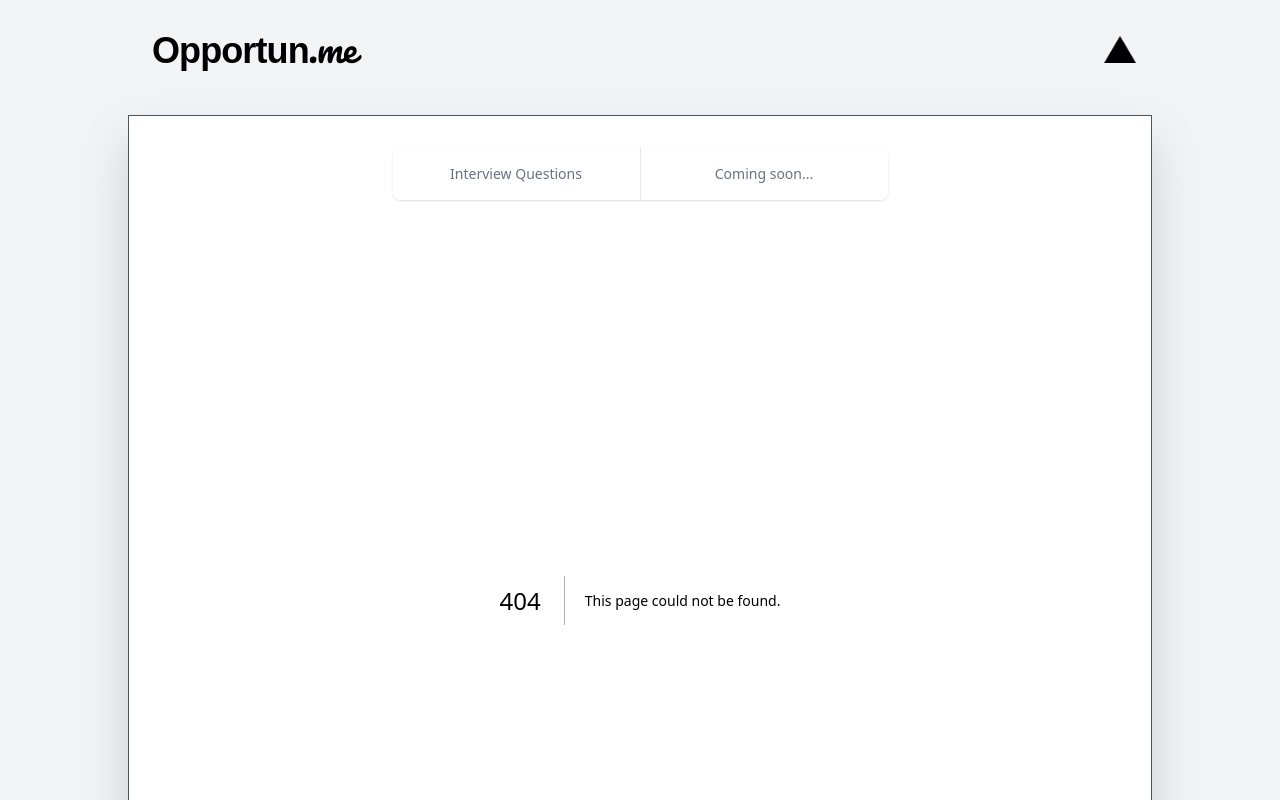
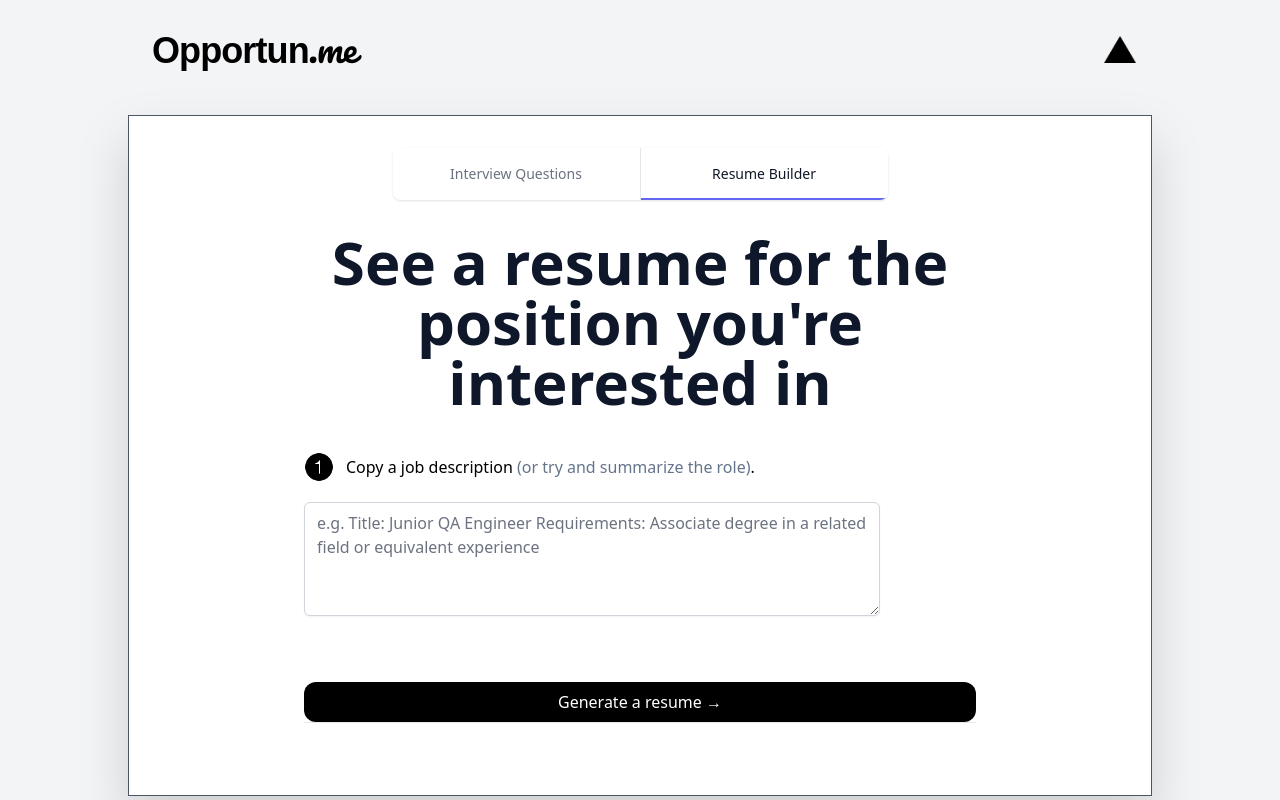
Before and after one commit to pramser/opportunme, a Next.js app: page /resume in a window 1280 px wide. Before the commit this address had no page. Shown: the top 800 px of the page. Built offline with nearby package versions, Linux system fonts and the light colour scheme; a web font is replaced by a local one.

Commit message:
Simple resume feature for generating basic info on the job you like

```diff
--- a/src/components/PageTabs.tsx
+++ b/src/components/PageTabs.tsx
@@ -12,6 +12,10 @@ function classNames(...classes: any) {
 export default function PageTabs({ tabs }: { tabs: Tab[] }) {
   const router = useRouter()
 
+  const onChange = (e: any) => {
+    router.push(e.target.value)
+  }
+
   return (
     <div className="w-1/2">
       <div className="sm:hidden">
@@ -22,12 +26,15 @@ export default function PageTabs({ tabs }: { tabs: Tab[] }) {
           id="tabs"
           name="tabs"
           className="block w-full rounded-md border-gray-300 focus:border-indigo-500 focus:ring-indigo-500"
+          onChange={(e) => onChange(e)}
           defaultValue={
             tabs.find((tab: Tab) => router.pathname === tab.href)?.name
           }
         >
           {tabs.map((tab) => (
-            <option key={tab.name}>{tab.name}</option>
+            <option key={tab.name} value={tab.href}>
+              {tab.name}
+            </option>
           ))}
         </select>
       </div>
--- a/src/pages/_app.tsx
+++ b/src/pages/_app.tsx
@@ -11,7 +11,7 @@ import PageTabs from "@/components/PageTabs"
 
 const tabs = [
   { name: "Interview Questions", href: "/" },
-  { name: "Coming soon...", href: "#" },
+  { name: "Resume Builder", href: "/resume" },
 ]
 
 function MyApp({ Component, pageProps }: AppProps) {
--- /dev/null
+++ b/src/pages/resume.tsx
@@ -0,0 +1,125 @@
+import { AnimatePresence, motion } from "framer-motion"
+
+// next
+import type { NextPage } from "next"
+import Image from "next/image"
+
+// react
+import { useState } from "react"
+import { Toaster } from "react-hot-toast"
+
+// components
+import LoadingDots from "../components/LoadingDots"
+import ResizablePanel from "../components/ResizablePanel"
+import PageTitle from "@/components/PageTitle"
+
+const Resume: NextPage = () => {
+  const [loading, setLoading] = useState(false)
+  const [jobDescription, setJobDescription] = useState("")
+  const [generatedResume, setGeneratedResume] = useState<String>("")
+
+  const prompt = `Generate a contemporary resume featuring sections for name, \
+  address, summary, skills, and education. Make sure it has at \
+  least 80 words and base it on this context: ${jobDescription}`
+
+  const generateBio = async (e: any) => {
+    e.preventDefault()
+    setGeneratedResume("")
+    setLoading(true)
+
+    const response = await fetch("/api/generate", {
+      method: "POST",
+      headers: {
+        "Content-Type": "application/json",
+      },
+      body: JSON.stringify({
+        prompt,
+      }),
+    })
+
+    if (!response.ok) {
+      throw new Error(response.statusText)
+    }
+
+    let answer = await response.json()
+    setGeneratedResume(answer.choices[0].text)
+    setLoading(false)
+  }
+
+  return (
+    <section>
+      <PageTitle title="See a resume for the position you're interested in" />
+      <div className="max-w-xl">
+        <div className="flex mt-10 items-center space-x-3">
+          <Image
+            src="/1-black.png"
+            width={30}
+            height={30}
+            alt="1 icon"
+            className="mb-5 sm:mb-0"
+          />
+          <p className="text-left font-medium">
+            Copy a job description{" "}
+            <span className="text-slate-500">
+              (or try and summarize the role)
+            </span>
+            .
+          </p>
+        </div>
+        <textarea
+          value={jobDescription}
+          onChange={(e) => setJobDescription(e.target.value)}
+          rows={4}
+          className="w-full rounded-md border-gray-300 shadow-sm focus:border-black focus:ring-black my-5"
+          placeholder={
+            "e.g. Title: Junior QA Engineer Requirements: Associate degree in a related field or equivalent experience"
+          }
+        />
+      </div>
+      {!loading && (
+        <button
+          className="bg-black rounded-xl text-white font-medium px-4 py-2 sm:mt-10 mt-8 hover:bg-black/80 w-full"
+          onClick={(e) => generateBio(e)}
+        >
+          Generate a resume &rarr;
+        </button>
+      )}
+      {loading && (
+        <button
+          className="bg-black rounded-xl text-white font-medium px-4 py-2 sm:mt-10 mt-8 hover:bg-black/80 w-full"
+          disabled
+        >
+          <LoadingDots color="white" style="large" />
+        </button>
+      )}
+      <Toaster
+        position="top-center"
+        reverseOrder={false}
+        toastOptions={{ duration: 2000 }}
+      />
+      <hr className="h-px bg-gray-700 border-1 dark:bg-gray-700" />
+      <ResizablePanel>
+        <AnimatePresence mode="wait">
+          <motion.div className="space-y-10 my-10">
+            {generatedResume && (
+              <>
+                <div>
+                  <h2 className="sm:text-4xl text-3xl font-bold text-slate-900 mx-auto">
+                    Your generated resume
+                  </h2>
+                </div>
+                <div className="space-y-8 flex flex-col items-center justify-center max-w-xl mx-auto">
+                  <div className="bg-white rounded-xl shadow-md p-4 hover:bg-gray-100 transition border text-left whitespace-break-spaces">
+                    <p>{generatedResume}</p>
+                  </div>
+                </div>
+              </>
+            )}
+          </motion.div>
+        </AnimatePresence>
+      </ResizablePanel>
+    </section>
+  )
+}
+
+export default Resume
```
